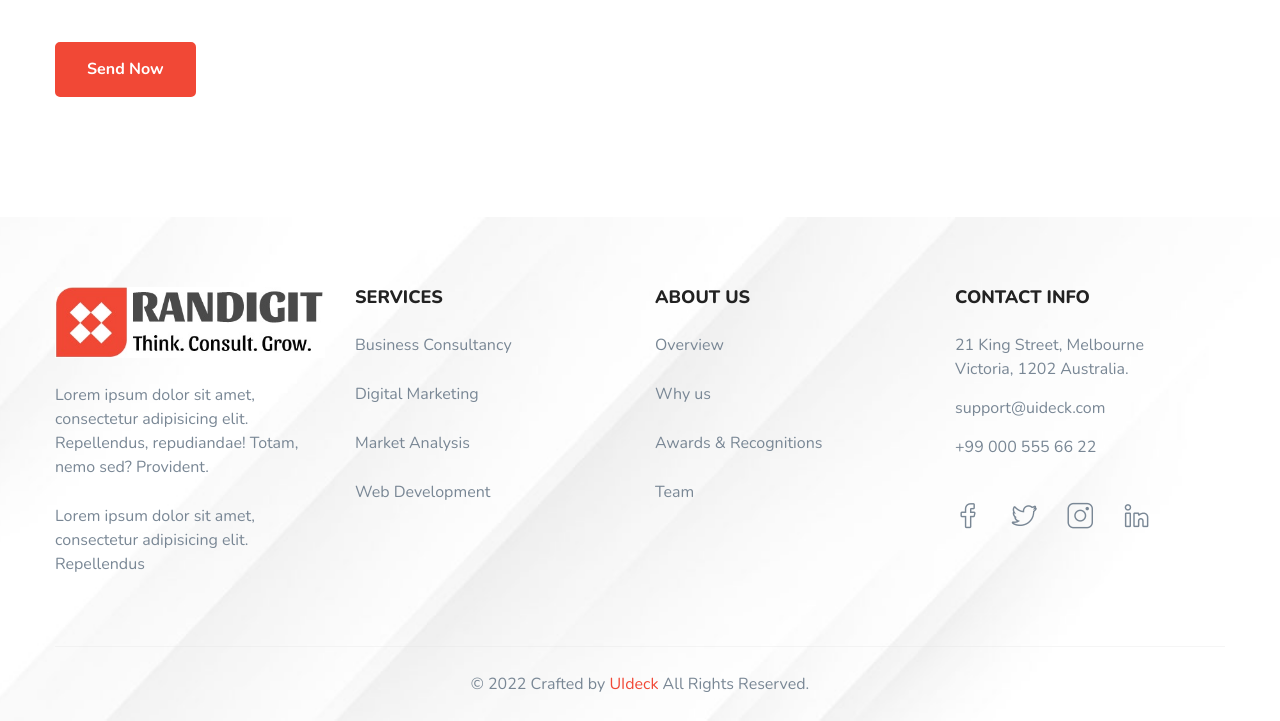
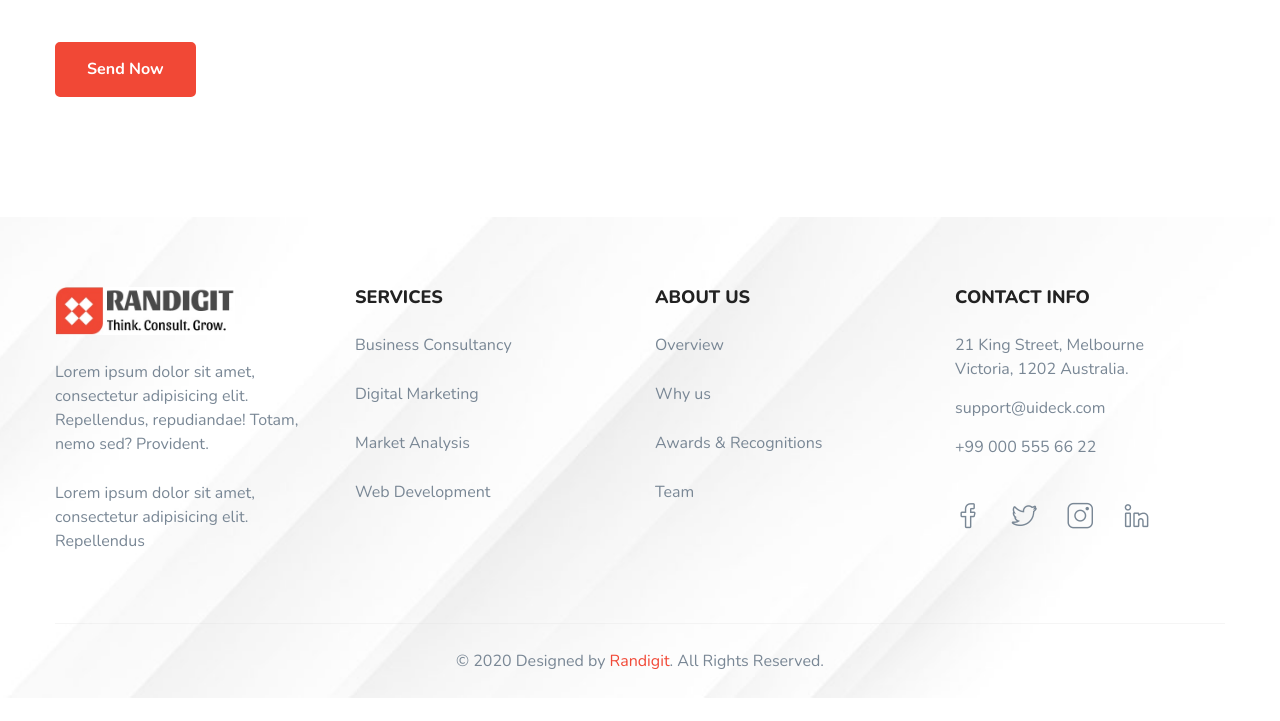
Before and after one commit to aforankur/aforankur.github.io, a plain HTML site: page index.html in a window 1280 px wide. Shown: the part 8106-8827 px from the top of the page. After the commit the page ends 8804 px from the top, so only its background shows below. Drawn offline with nearby package versions, Linux system fonts and the light colour scheme; files whose address does not match are found by name.

Commit message:
footer update

```diff
--- a/index.html
+++ b/index.html
@@ -911,7 +911,7 @@
                     <div class="col-lg-3 col-sm-6 order-sm-1 order-lg-1">
                         <div class="footer-about pt-40">
                             <a href="#">
-                                <img src="assets/images/logo.png" alt="Logo">
+                                <img src="assets/images/logo.png" alt="Logo" width="180">
                             </a>
                             <p class="text">Lorem ipsum dolor sit amet, consectetur adipisicing elit. Repellendus, repudiandae! Totam, nemo sed? Provident.</p> <p class="text">Lorem ipsum dolor sit amet, consectetur adipisicing elit. Repellendus</p>
                         </div> <!-- footer about -->
@@ -965,7 +965,7 @@
                 </div> <!-- row -->
             </div> <!-- footer widget -->
             <div class="footer-copyright text-center">
-                <p class="text">© 2022 Crafted by <a href="https://uideck.com" rel="nofollow">UIdeck</a> All Rights Reserved.</p>
+                <p class="text">© 2020 Designed by <a href="https://randigit.com" rel="nofollow">Randigit</a>. All Rights Reserved.</p>
             </div>
         </div> <!-- container -->
     </footer>
```
